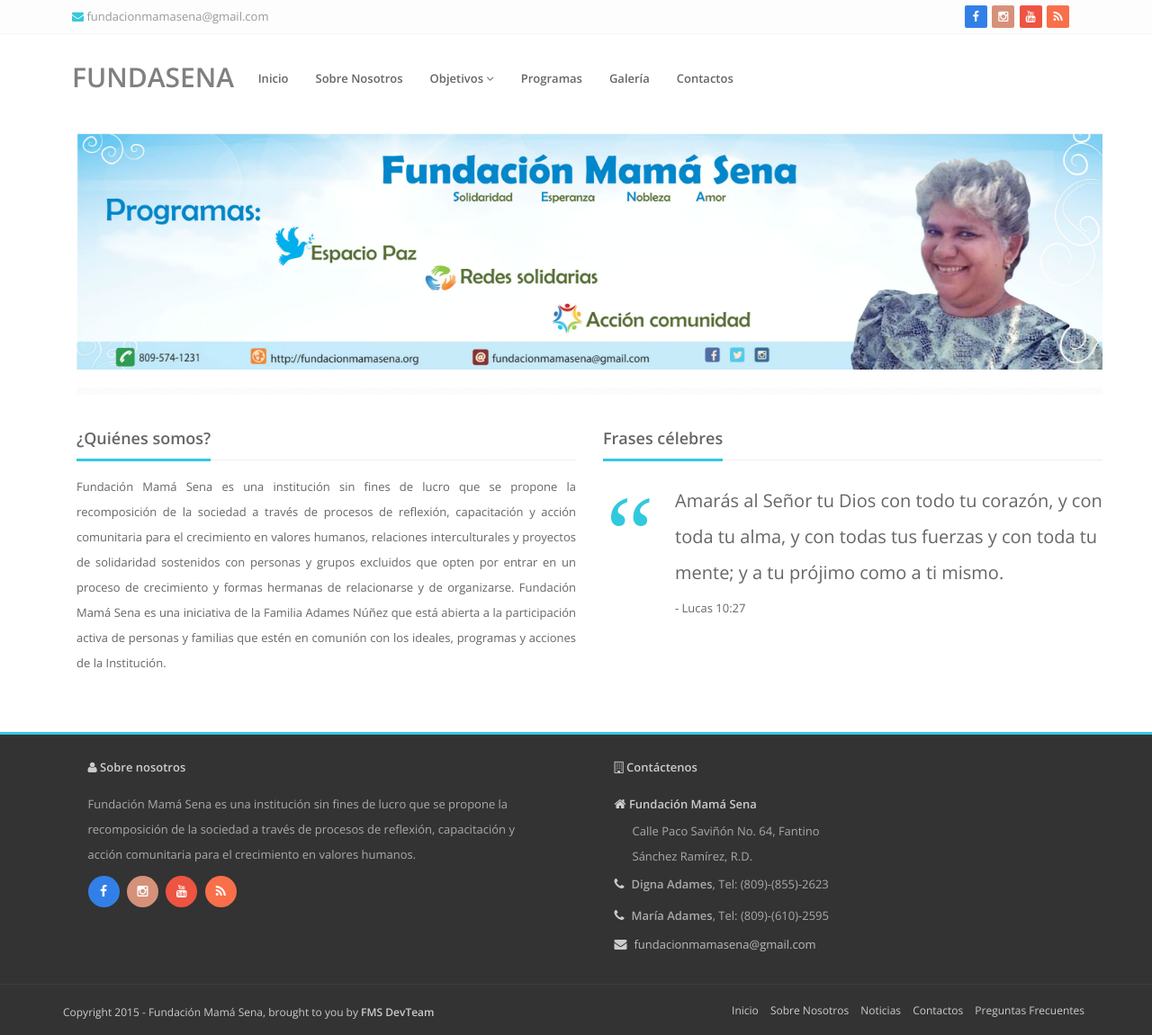
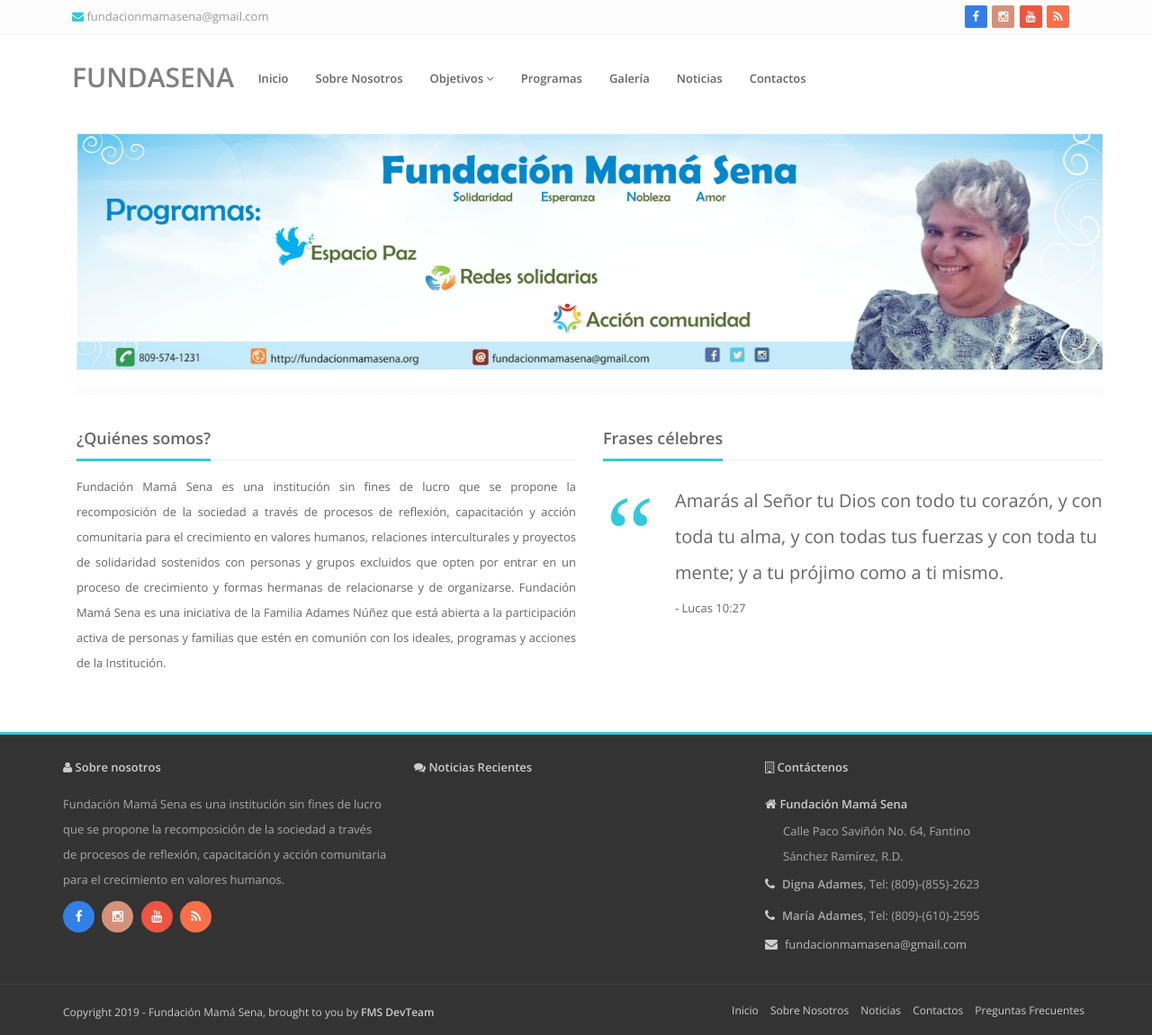
Before and after one commit to wovalle/fundasena.org, a Jekyll site: the page built from index.html, in a window 1280 px wide. Shown: the whole page at 90% size. Built offline with Jekyll 4.4.1, drawn with Linux system fonts in a browser that asks for light colours.

Commit message:
feat: adding news to page

```diff
--- a/_includes/footer.html
+++ b/_includes/footer.html
@@ -2,7 +2,7 @@
   <!-- Container -->
   <div class="container">
     <div class="row">
-      <div class="col-md-6 col-sm-12 col-xs-12">
+      <div class="col-md-4 col-sm-12 col-xs-12">
         <!-- Foot Item -->
         <div class="foot-item">
           <!-- Heading -->
@@ -29,23 +29,27 @@
           </div>
         </div>
       </div>
-      <!-- <div class="col-md-4 col-sm-4"> -->
-      <!-- Foot Item -->
-      <!-- <div class="foot-item"> -->
-      <!-- Heading -->
-      <!-- <h5 class="bold"><i class="fa fa-comments"></i>  Noticias Recientes</h5> -->
-      <!-- Foot Item Content -->
-      <!-- <div class="foot-item-content"> -->
-      <!-- <ul class="list-unstyled"> -->
-      <!-- {% for post in site.posts limit: 5 %} -->
-      <!-- Link -->
-      <!-- <li><a href="{{site.baseurl}}{{post.url}}">{{post.title}}</a></li> -->
-      <!-- {% endfor %} -->
-      <!-- </ul> -->
-      <!-- </div> -->
-      <!-- </div> -->
-      <!-- </div> -->
-      <div class="col-md-6 col-sm-12 col-xs-12">
+      <div class="col-md-4 col-sm-12 col-xs-12">
+        <!-- Foot Item -->
+        <div class="foot-item">
+          <!-- Heading -->
+          <h5 class="bold">
+            <i class="fa fa-comments"></i> Noticias Recientes
+          </h5>
+          <!-- Foot Item Content -->
+          <div class="foot-item-content">
+            <ul class="list-unstyled">
+              {% for post in site.posts limit: 5 %}
+              <!-- Link -->
+              <li>
+                <a href="{{ site.baseurl }}{{ post.url }}">{{ post.title }}</a>
+              </li>
+              {% endfor %}
+            </ul>
+          </div>
+        </div>
+      </div>
+      <div class="col-md-4 col-sm-12 col-xs-12">
         <!-- Foot Item -->
         <div class="foot-item">
           <!-- Heading -->
@@ -88,7 +92,7 @@
     <!-- Footer Content -->
     <!-- Paragraph -->
     <p class="pull-left">
-      Copyright 2015 - <a href="/">Fundación Mamá Sena</a>, brought to you by
+      Copyright 2019 - <a href="/">Fundación Mamá Sena</a>, brought to you by
       <b
         ><a
           href="https://github.com/orgs/fundacionmamasena/teams/devteam"
--- a/_includes/header.html
+++ b/_includes/header.html
@@ -57,9 +57,8 @@
                   </li>
                   <li><a href="{{site.baseurl}}/programas.html">Programas</a></li>
                   <li><a href="{{site.baseurl}}/galeria.html">Galería</a></li>
-                  <!-- <li><a href="{{site.baseurl}}/actividades.html">Actividades</a></li> -->
+                  <li><a href="{{site.baseurl}}/noticias.html">Noticias</a></li>
                   <li><a href="{{site.baseurl}}/contactos.html">Contactos</a></li>
-                  <!-- <li><a href="{{site.baseurl}}/preguntas.html">Preguntas Frecuentes</a> -->
                 </ul>
               </div>
               <!-- Navigation ends -->
```
